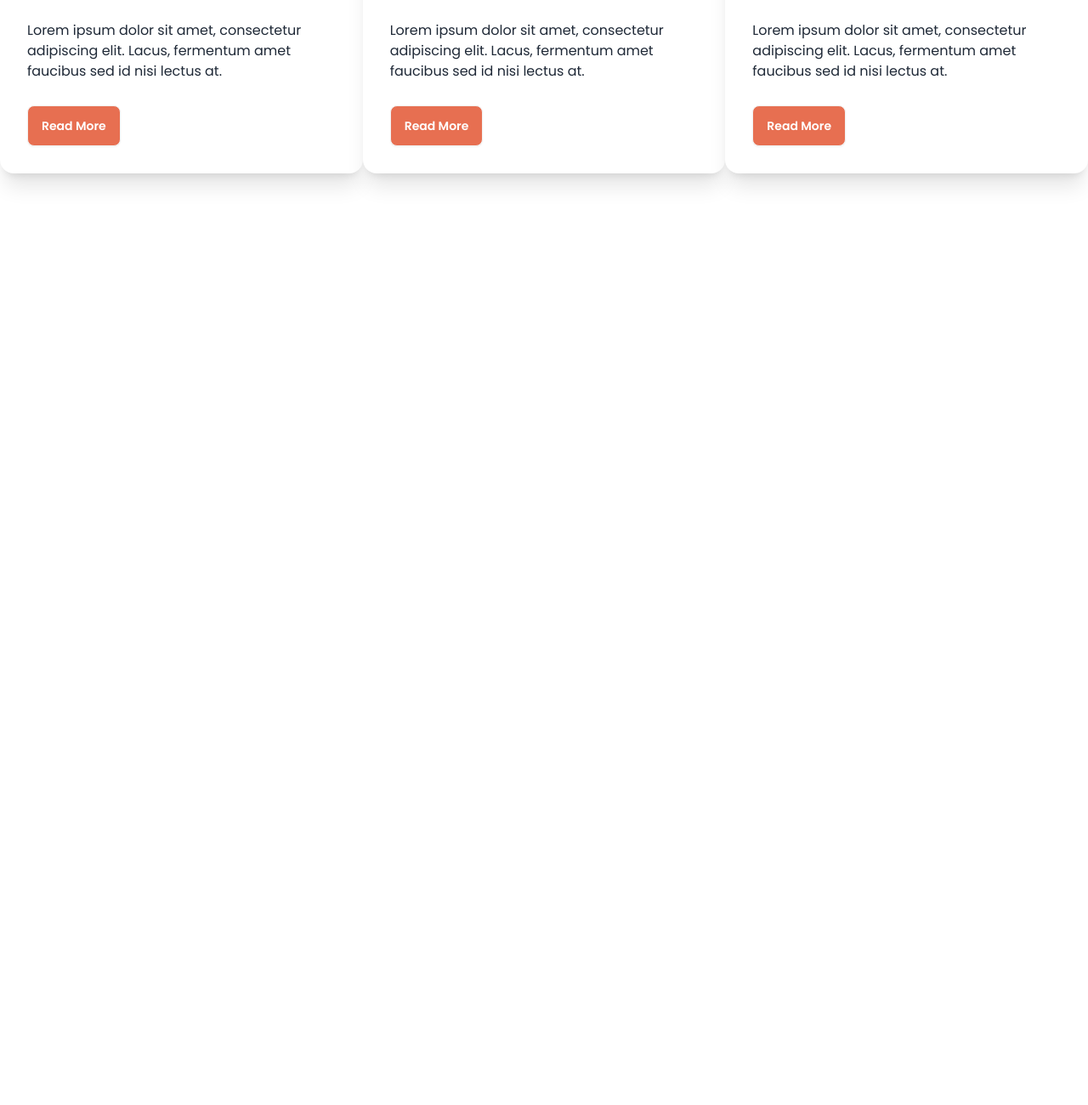
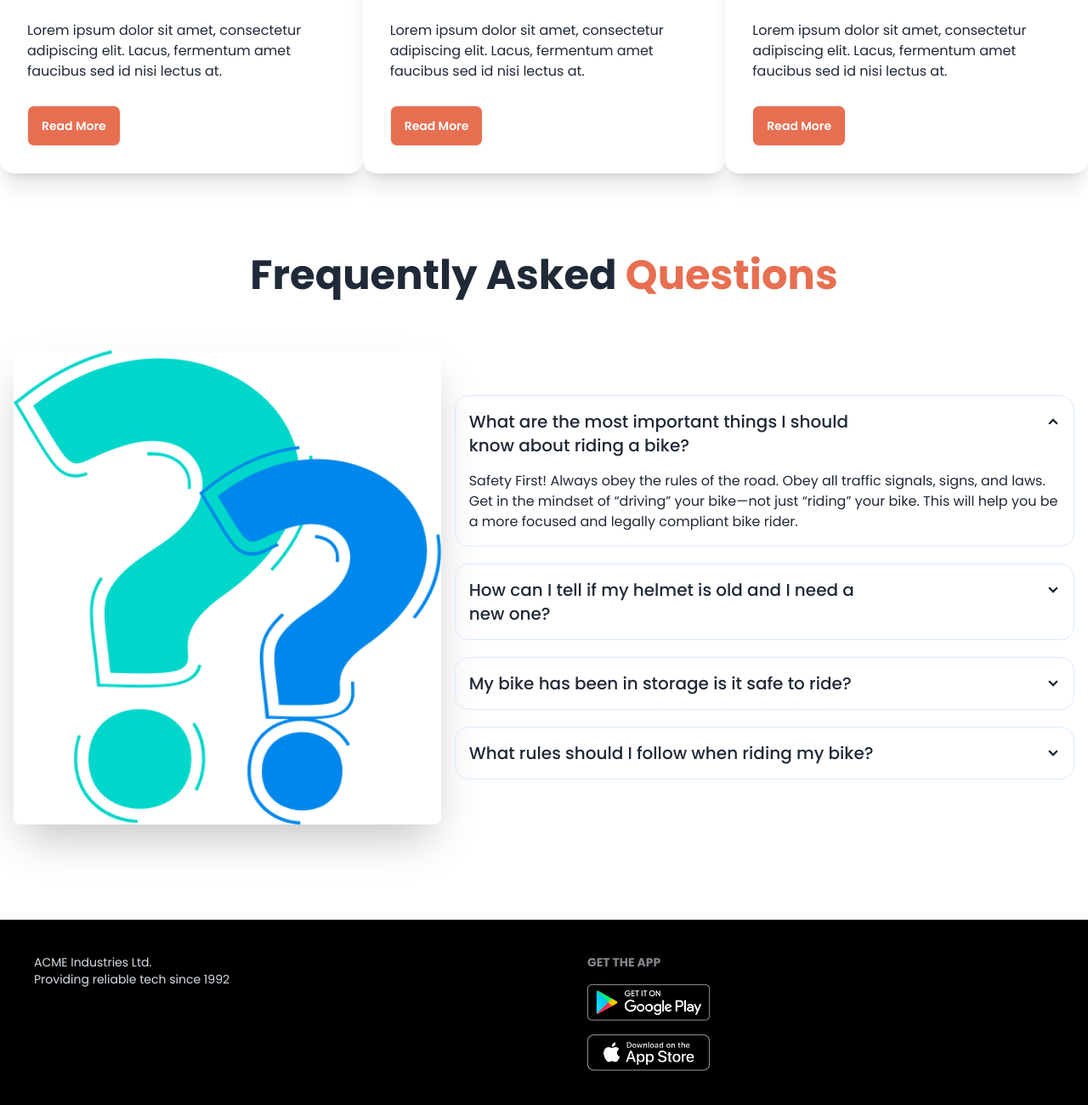
Before and after one commit to Mili-Akther/Biker-Zone, a plain HTML site: page index.html in a window 1280 px wide. Shown: the part 1130-2430 px from the top of the page at 85% size. Before the commit the page ends 1430 px from the top, so only its background shows below. Drawn offline with nearby package versions, Linux system fonts and the light colour scheme; a web font is replaced by a local one.

Commit message:
FAQ section complete

```diff
--- a/index.html
+++ b/index.html
@@ -235,9 +235,75 @@
       <!-- happy clint section -->
        <section></section>
        <!-- FAQ section -->
-        <section></section>
+        <section class="my-24">
+                <h3 class="text-5xl font-bold text-center mb-12">
+          Frequently Asked <span class="text-Bike-primary">Questions</span>
+        </h3>
+        <div class="hero ">
+  <div class="hero-content flex-col lg:flex-row">
+    <img
+      src="images/others/faq.png"
+      class="w-full rounded-lg shadow-2xl" />
+    <div class="space-y-5">
+      <div class="collapse collapse-arrow border border-blue-100">
+  <input type="radio" name="my-accordion-2" checked="checked" />
+  <div class="collapse-title text-xl font-medium">What are the most important things I should <br>
+know about riding a bike?</div>
+  <div class="collapse-content">
+    <p>Safety First! Always obey the rules of the road. Obey all traffic signals, signs, and laws. Get in the mindset of “driving” your bike—not just “riding” your bike. This will help you be a more focused and legally compliant bike rider. </p>
+  </div>
+</div>
+<div class="collapse collapse-arrow border border-blue-100">
+  <input type="radio" name="my-accordion-2" />
+  <div class="collapse-title text-xl font-medium">How can I tell if my helmet is old and I need a  <br>
+new one?</div>
+  <div class="collapse-content">
+    <p>Safety First! Always obey the rules of the road. Obey all traffic signals, signs, and laws. Get in the mindset of “driving” your bike—not just “riding” your bike. This will help you be a more focused and legally compliant bike rider.</p>
+  </div>
+</div>
+<div class="collapse collapse-arrow border border-blue-100">
+  <input type="radio" name="my-accordion-2" />
+  <div class="collapse-title text-xl font-medium">My bike has been in storage is it safe to ride?</div>
+  <div class="collapse-content">
+    <p>hSafety First! Always obey the rules of the road. Obey all traffic signals, signs, and laws. Get in the mindset of “driving” your bike—not just “riding” your bike. This will help you be a more focused and legally compliant bike rider.</p>
+  </div>
+</div>
+<div class="collapse collapse-arrow border border-blue-100">
+  <input type="radio" name="my-accordion-2" />
+  <div class="collapse-title text-xl font-medium">What rules should I follow when riding my bike?</div>
+  <div class="collapse-content">
+    <p>hSafety First! Always obey the rules of the road. Obey all traffic signals, signs, and laws. Get in the mindset of “driving” your bike—not just “riding” your bike. This will help you be a more focused and legally compliant bike rider.</p>
+  </div>
+</div>
+    </div>
+  </div>
+</div>
+        </section>
     </main>
     <!-- footer section -->
-    <footer></footer>
+    <footer>
+      <footer class="footer bg-black text-neutral-content p-10">
+  <aside>
+
+    <p>
+      ACME Industries Ltd.
+      <br />
+      Providing reliable tech since 1992
+    </p>
+  </aside>
+  <nav>
+    <h6 class="footer-title">Get the App</h6>
+    <div class="grid grid-cols-1 gap-4">
+      <a>
+        <img class="w-36" src="images/others/android.png" alt="">
+      </a>
+      <a>
+       <img class="w-36" src="images/others/ios.png" alt="">
+      </a>
+
+    </div>
+  </nav>
+</footer>
+    </footer>
   </body>
 </html>
```
